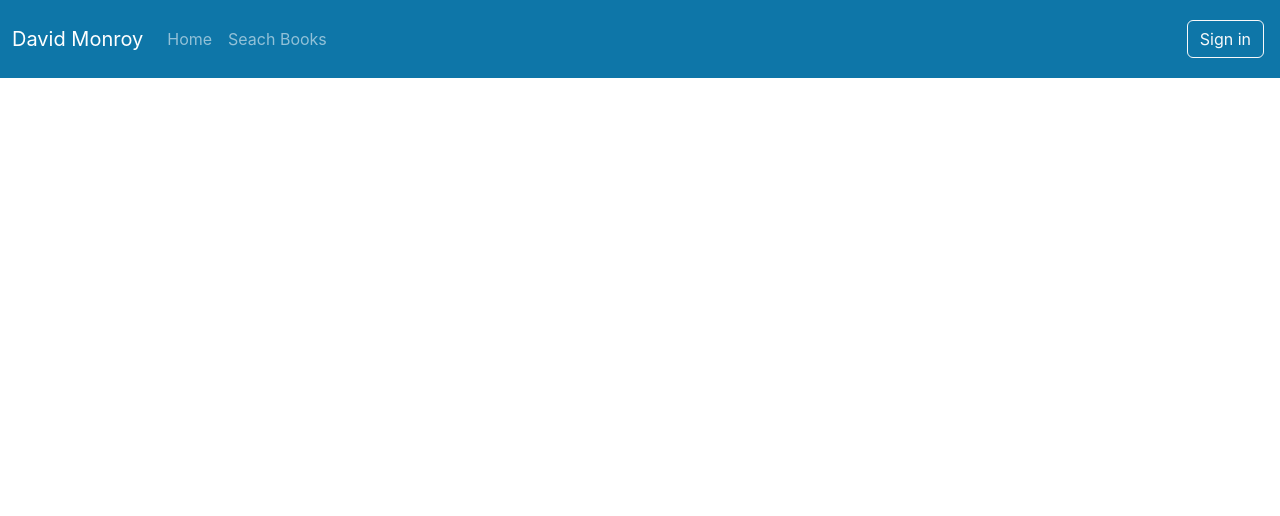
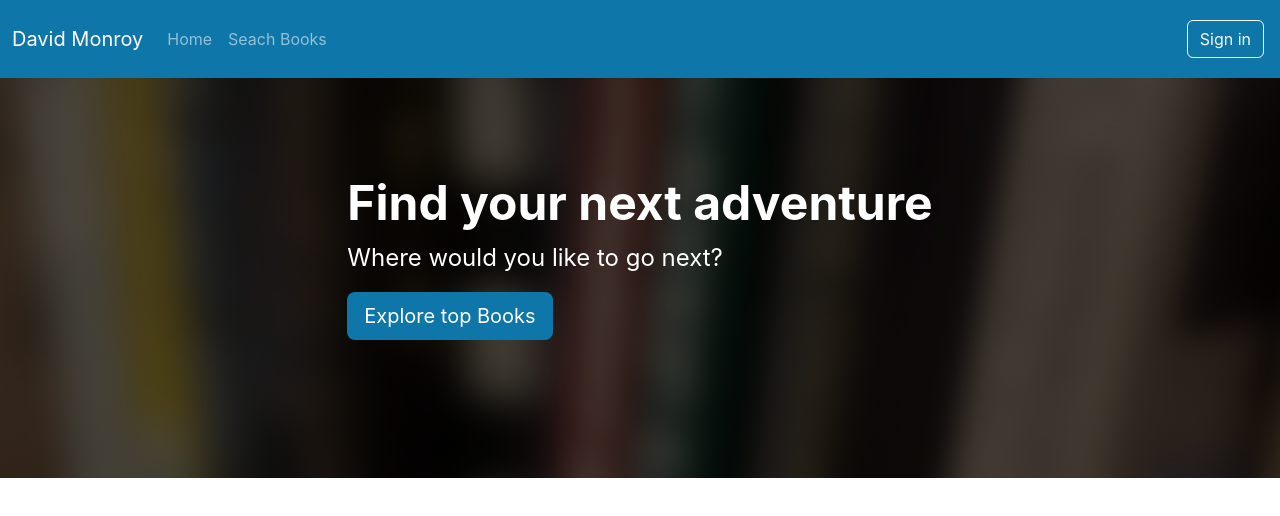
Before and after one commit to davidju17/SprintBootTest, a React (Create React App) app in the folder 03-frontend/react-library/: page / in a window 1280 px wide. Shown: the top 516 px of the page. Built offline with nearby package versions, Linux system fonts and the light colour scheme; the HTML template or start-up script is replaced by a standard one.

Commit message:
Create ExploreTopBooks.tsx component

```diff
--- a/03-frontend/react-library/src/App.tsx
+++ b/03-frontend/react-library/src/App.tsx
@@ -1,10 +1,14 @@
 import React from 'react';
 import './App.css';
 import { Navbar } from './layouts/NavbarAndFooter/Navbar';
+import { ExploreTopBooks } from './layouts/HomePage/ExploreTopBooks';
 
 function App() {
   return (
+    <>
       <Navbar />
+      <ExploreTopBooks />
+    </>
   );
 }
 
--- /dev/null
+++ b/03-frontend/react-library/src/layouts/HomePage/ExploreTopBooks.tsx
@@ -0,0 +1,15 @@
+export const ExploreTopBooks = () => {
+    return (
+        <div className='p-5 mb-5 bg-dark header'>
+            <div className="container-fluid py-5 text-white d-flex justify-content-center align-items-center">
+                <div>
+                    <h1 className="display-5 fw-bold">Find your next adventure</h1>
+                    <p className="col-md-8 fs-4">Where would you like to go next?</p>
+                    <a type='button' className= 'btn main-color btn-lg text-white' href="#">
+                        Explore top Books
+                    </a>
+                </div>
+            </div>
+        </div>
+    );
+}
```
